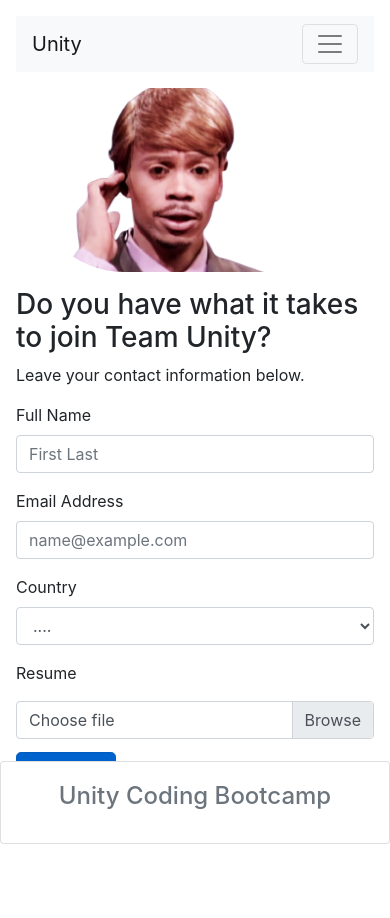
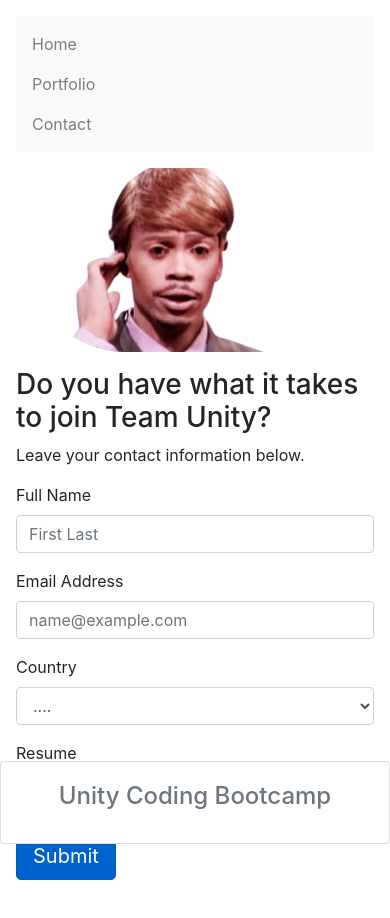
Before and after one commit to basedricky/AboutWhomst, a plain HTML site: page contact.html in a window 390 px wide. Before the commit the page ends 888 px from the top, so only its background shows below. Drawn offline with nearby package versions, Linux system fonts and the light colour scheme.

Commit message:
Updated the NavBar. It no longer collapses, was unable to get the dropdown button to work

```diff
--- a/contact.html
+++ b/contact.html
@@ -17,14 +17,9 @@
   <div class="container-md p-3 bg">
     <nav class="navbar navbar-expand-md sticky-top navbar-light bg-light">
       <div class="container-fluid">
-        <a class="navbar-brand" href="index.html">Unity</a>
-        <button class="navbar-toggler" type="button" data-bs-toggle="collapse" data-bs-target="#navbarNavAltMarkup"
-          aria-controls="navbarNavAltMarkup" aria-expanded="false" aria-label="Toggle navigation">
-          <span class="navbar-toggler-icon"></span>
-        </button>
-        <div class="collapse navbar-collapse" id="navbarNavAltMarkup">
+                <div class="navbar-collapse" id="navbarNavAltMarkup">
           <div class="navbar-nav">
-            <a class="nav-link active aria-current" aria-current="page" href="index.html">Home</a>
+            <a class="nav-link aria-current" href="index.html">Home</a>
             <a class="nav-link aria-current" href="portfolio.html">Portfolio</a>
             <a class="nav-link aria-current" href="contact.html">Contact</a>
           </div>
```
Also changed, not shown: index.html (+2 -7 lines), portfolio.html (+3 -7 lines), 1 other file.
